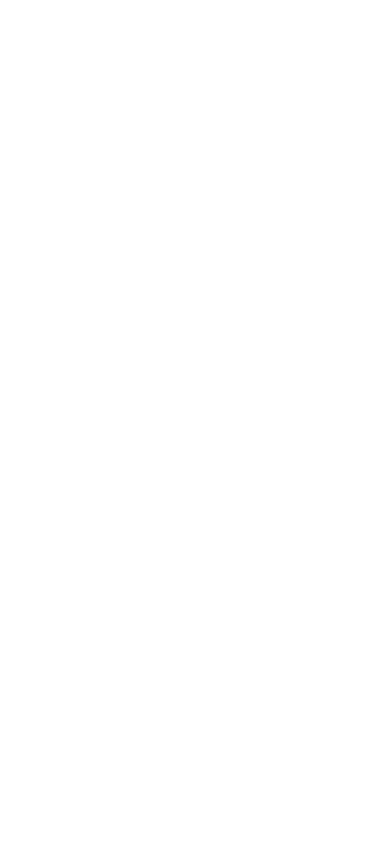
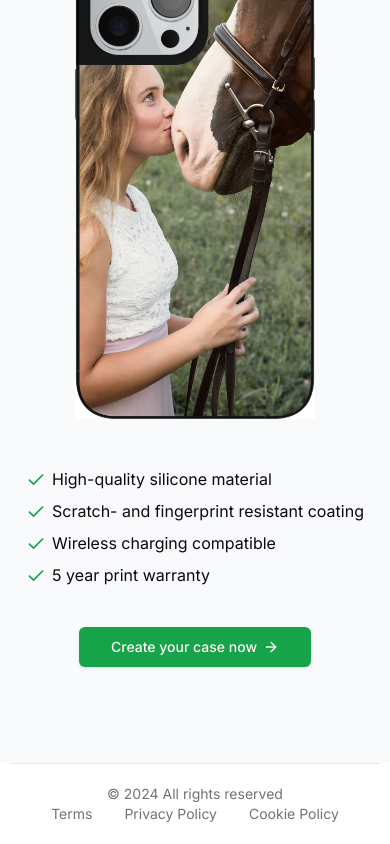
Before and after one commit to kesyavlad/CaseShop, a Next.js app: page / in a window 390 px wide. Shown: the part 5126-5970 px from the top of the page. Before the commit the page ends 4182 px from the top, so only its background shows below. Built offline with nearby package versions, Linux system fonts and the light colour scheme; no server answers.

Commit message:
landing page

```diff
--- a/src/app/layout.tsx
+++ b/src/app/layout.tsx
@@ -2,6 +2,7 @@
 import { Inter } from "next/font/google";
 import "./globals.css";
 import Navbar from "@/components/Navbar";
+import Footer from "@/components/Footer";
 
 const inter = Inter({ subsets: ["latin"] });
 
@@ -20,6 +21,7 @@
       <body className={inter.className}>
         <Navbar />
         {children}
+        <Footer />
       </body>
     </html>
   );
--- a/src/app/page.tsx
+++ b/src/app/page.tsx
@@ -2,8 +2,10 @@
 import MaxWidthWrapper from "@/components/MaxWidthWrapper";
 import Phone from "@/components/Phone";
 import { Reviews } from "@/components/Reviews";
-import { Check, Star } from "lucide-react";
+import { buttonVariants } from "@/components/ui/button";
+import { ArrowRight, Check, Star } from "lucide-react";
 import Image from "next/image";
+import Link from "next/link";
 
 export default function Home() {
   return (
@@ -194,6 +196,65 @@
           <Reviews />
         </div>
       </section>
+      <section>
+        <MaxWidthWrapper className="py-24">
+          <div className="mb-12 px-6 lg:px-8">
+            <div className="mx-auto max-w-2xl sm:text-center">
+              <h2 className="order-1 mt-2 tracking-tight text-center text-balance !leading-tight font-bold text-5xl md:text-6xl text-gray-900">
+                Upload your photo and get{" "}
+                <span className="relative px-2 bg-green-600 text-white">
+                  your own case
+                </span>{" "}
+                now
+              </h2>
+            </div>
+          </div>
+          <div className="mx-auto max-w-6xl px-6 lg:px-8">
+            <div className="relative flex flex-col items-center md:grid grid-cols-2 gap-40">
+              <img
+                src="/arrow.png"
+                className="absolute top-[25rem] md:top-1/2 -translate-y-1/2 z-10 left-1/2 -translate-x-1/2 rotate-90 md:rotate-0"
+              />
+              <div className="relative h-80 md:h-full w-full md:justify-self-end max-w-sm rounded-xl bg-gray-900/5 ring-inset ring-gray-900/10 lg:rounded-2xl">
+                <img
+                  src="/horse.jpg"
+                  className="rounded-md object-cover bg-white shadow-2xl right-1 ring-gray-900/10 h-full w-full"
+                />
+              </div>
+              <Phone className="w-60" imgSrc={"/horse_phone.jpg"} />
+            </div>
+          </div>
+          <ul className="mx-auto mt-12 max-w-prose sm:text-lg space-y-2 w-fit">
+            <li className="w-fit">
+              <Check className="h-5 w-5 text-green-600 inline mr-1.5" />
+              High-quality silicone material
+            </li>
+            <li className="w-fit">
+              <Check className="h-5 w-5 text-green-600 inline mr-1.5" />
+              Scratch- and fingerprint resistant coating
+            </li>
+            <li className="w-fit">
+              <Check className="h-5 w-5 text-green-600 inline mr-1.5" />
+              Wireless charging compatible
+            </li>
+            <li className="w-fit">
+              <Check className="h-5 w-5 text-green-600 inline mr-1.5" />5 year
+              print warranty
+            </li>
+            <div className="flex justify-center">
+              <Link
+                className={buttonVariants({
+                  size: "lg",
+                  className: "mx-auto mt-8",
+                })}
+                href="/configure/upload"
+              >
+                Create your case now <ArrowRight className="h-4 w-4 ml-1.5" />
+              </Link>
+            </div>
+          </ul>
+        </MaxWidthWrapper>
+      </section>
     </div>
   );
 }
--- /dev/null
+++ b/src/components/Footer.tsx
@@ -0,0 +1,43 @@
+import Link from "next/link";
+import MaxWidthWrapper from "./MaxWidthWrapper";
+
+const Footer = () => {
+  return (
+    <footer className="bg-white h-20 relative">
+      <MaxWidthWrapper>
+        <div className="border-t border-gray-200" />
+        <div className="h-full flex flex-col md:flex-row md:justify-between justify-center items-center">
+          <div className="'text-center md:text-left pg-2 mb:pb-0">
+            <p className="text-sm text-muted-foreground">
+              &copy; {new Date().getFullYear()} All rights reserved
+            </p>
+          </div>
+          <div className="flex items-center justify-center">
+            <div className="flex space-x-8">
+              <Link
+                href="#"
+                className="text-sm text-muted-foreground hover:text-gray-600"
+              >
+                Terms
+              </Link>
+              <Link
+                href="#"
+                className="text-sm text-muted-foreground hover:text-gray-600"
+              >
+                Privacy Policy
+              </Link>
+              <Link
+                href="#"
+                className="text-sm text-muted-foreground hover:text-gray-600"
+              >
+                Cookie Policy
+              </Link>
+            </div>
+          </div>
+        </div>
+      </MaxWidthWrapper>
+    </footer>
+  );
+};
+
+export default Footer;
```
